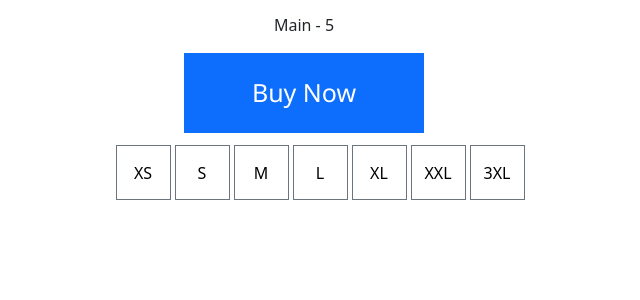
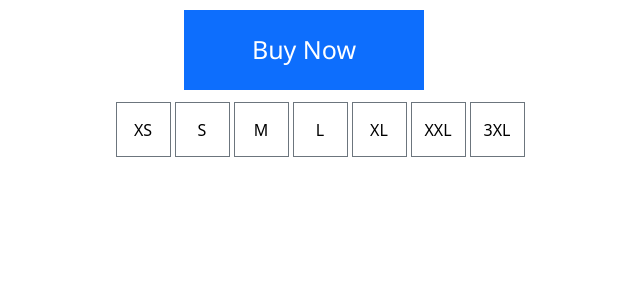
Before and after one commit to KhnykovaIrina/E-commerce, a React (Create React App) app: page / in a window 1280 px wide. Shown: the top 300 px of the page, without its empty margins (336-976 px from the left). Built offline with nearby package versions, Linux system fonts and the light colour scheme.

Commit message:
Update App.js

```diff
--- a/src/App.js
+++ b/src/App.js
@@ -1,21 +1,15 @@
 import React from "react";
-import { Container, Row, Col } from "react-bootstrap";
+import {Container} from "react-bootstrap";
 import BlueButton from "./components/BlueButton";
 import ProductSizes from "./components/ProductSizes";
 
 function App() {
-    return (
-        <Container >
-            <Row className="text-center">
-                <Col md={{ span: 6, offset: 3 }}>
-                    <h6 className="mt-3">Main - 5</h6>
-                    <div>
-                        <BlueButton text="Buy Now" />
-                        <ProductSizes/>
-                    </div>
-                </Col>
-            </Row>
-        </Container>
-    );
+	return (
+			<Container>
+				<BlueButton text="Buy Now"/>
+				<ProductSizes/>
+			</Container>
+	);
 }
+
 export default App;
```
